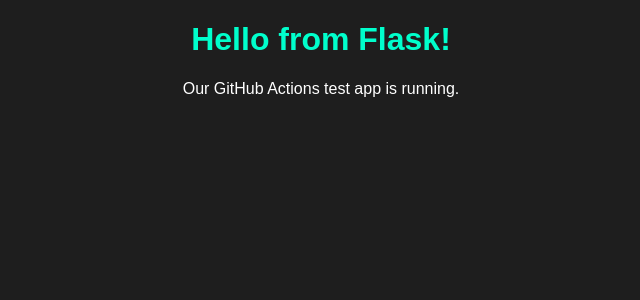
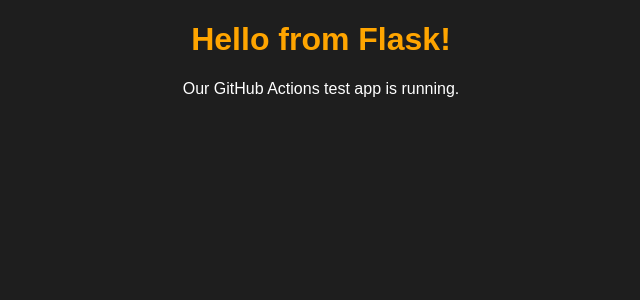
Before and after one commit to athulvishnu/ghactions-flaskapp, a Python web app: template templates/index.html in a window 1280 px wide. Shown: the top 300 px of the page, without its empty margins (319-959 px from the left). Run offline with Jinja, Linux system fonts and the light colour scheme; the template is opened without the code that fills it, so the values that code supplies are empty.

Commit message:
Change h1 color from teal to orange

```diff
--- a/templates/index.html
+++ b/templates/index.html
@@ -11,7 +11,7 @@
         }
 
         h1 {
-            color: #00ffcc;
+            color: #ffa500;
         }
 
         p {
```
